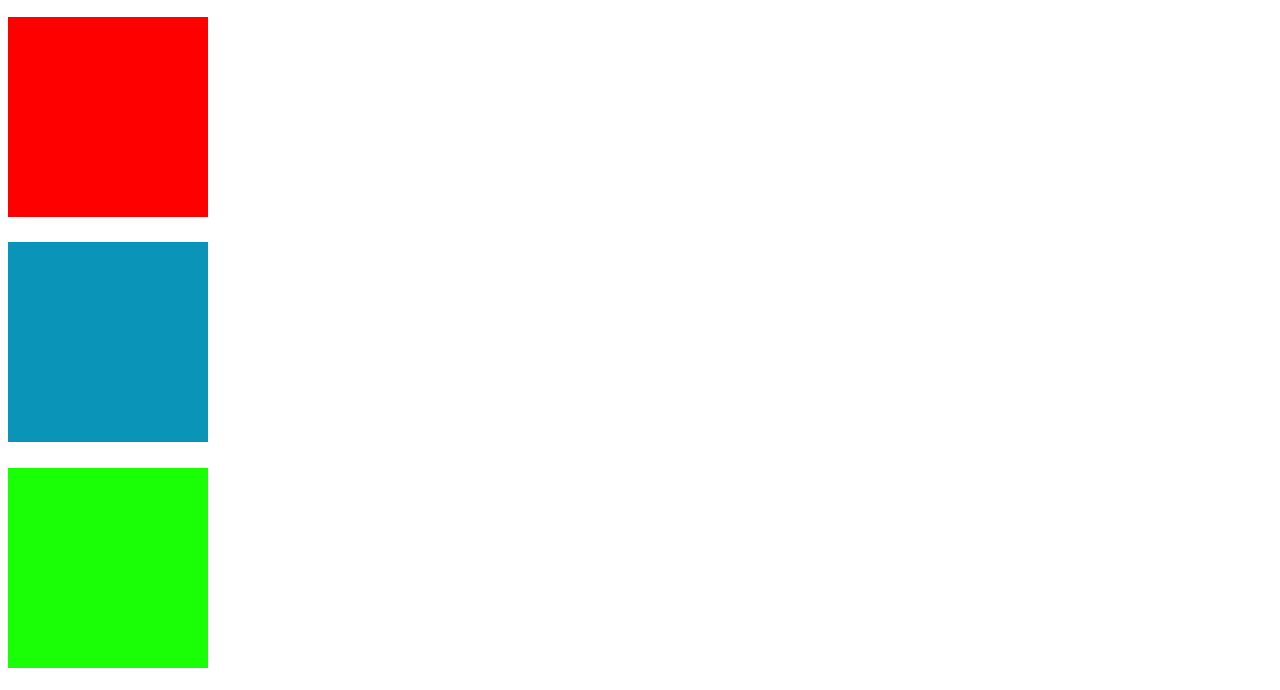
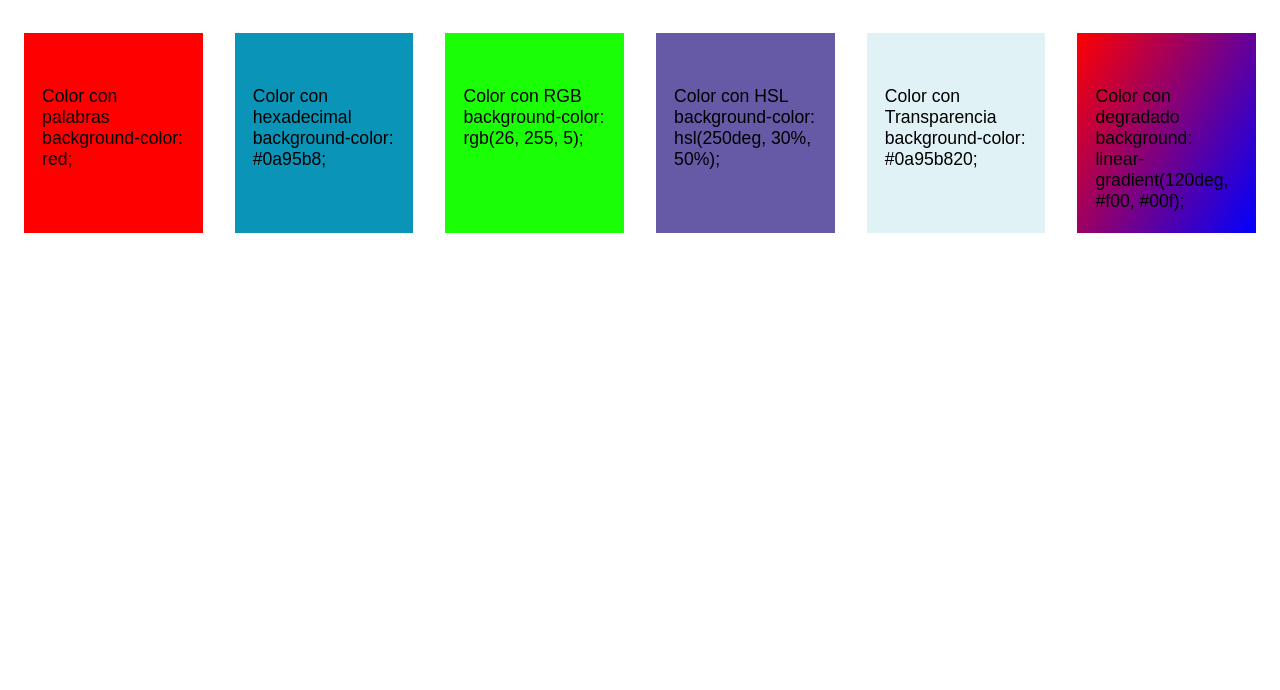
Before and after one commit to Lehuan07/aprendiendoCSS, a plain HTML site: page 07. Como aplicar Colores/index.html in a window 1280 px wide. Shown: the part 68-758 px from the top of the page. Drawn offline with Linux system fonts and the light colour scheme; a web font is replaced by a local one.

Commit message:
Corregi el path, y le agregue algunas cosas:
Empece por un display: flex, para que quede mas prolijo y se vea todo mas facil, le agregue margenes y padding a los boxs, y le agregue un parrafo para que quede mas claro lo que se estaba viendo.

```diff
--- a/07. Como aplicar Colores/index.html
+++ b/07. Como aplicar Colores/index.html
@@ -1,18 +1,32 @@
 <!DOCTYPE html>
-<html lang="en">
+<html lang="es">
 <head>
     <meta charset="UTF-8">
     <meta name="viewport" content="width=device-width, initial-scale=1.0">
     <title>Colores en CSS</title>
-    <link rel="stylesheet" href="/style/stilos.css">
+    <link rel="stylesheet" href="/07. Como aplicar Colores/style/stilos.css">
 </head>
 <body>
     <h1 class="titulo">Colores en css</h1>
-    <div class="colorconpalabra"></div>
-    <div class="colorconhexa"></div>
-    <div class="colorconrgb"></div>
-    <div class="coloreandoconhsl"></div>
-    <div class="coloreandocontransparencia"></div>
-    <div class="coloreandocondegradado"></div>
+    <div class="display">
+    <div class="color colorconpalabra">
+        <p>Color con palabras background-color: red;</p>
+    </div>
+    <div class="color colorconhexa">
+        <p>Color con hexadecimal background-color: #0a95b8;</p>
+    </div>
+    <div class="color colorconrgb">
+        <p>Color con RGB background-color: rgb(26, 255, 5);</p>
+    </div>
+    <div class="color coloreandoconhsl">
+        <p>Color con HSL background-color: hsl(250deg, 30%, 50%);</p>
+    </div>
+    <div class="color coloreandocontransparencia">
+        <p>Color con Transparencia background-color: #0a95b820;</p>
+    </div>
+    <div class="color coloreandocondegradado">
+        <p>Color con degradado background: linear-gradient(120deg, #f00, #00f);</p>
+    </div>
+    </div>
 </body>
 </html>
--- a/07. Como aplicar Colores/style/stilos.css
+++ b/07. Como aplicar Colores/style/stilos.css
@@ -1,5 +1,8 @@
 @import url(https://fonts.googleapis.com/css?family=Tauri:regular);
 
+*{
+    box-sizing: border-box;
+}
 .titulo{
     font-size: 2.5em;
     color: #000;
@@ -8,6 +11,11 @@
     margin-top: 0.5em;
     margin-bottom: 0.5em;
     font-family: 'Tauri', sans-serif;
+}
+
+.color{
+    margin: 1rem;
+    padding: 1rem;
 }
 
 .colorconpalabra{
@@ -51,3 +59,16 @@
     background: linear-gradient(120deg, #f00, #00f);
     margin-bottom: 2%;
 }
+
+.display{
+    display: flex;
+    flex-wrap: row wrap;
+    justify-content: flex-start;
+}
+
+p{
+    font-size: 1.1rem;
+    font-family: 'Tauri', sans-serif;
+    margin: 25% auto;
+    padding: 0 0.1lh;
+}
```
